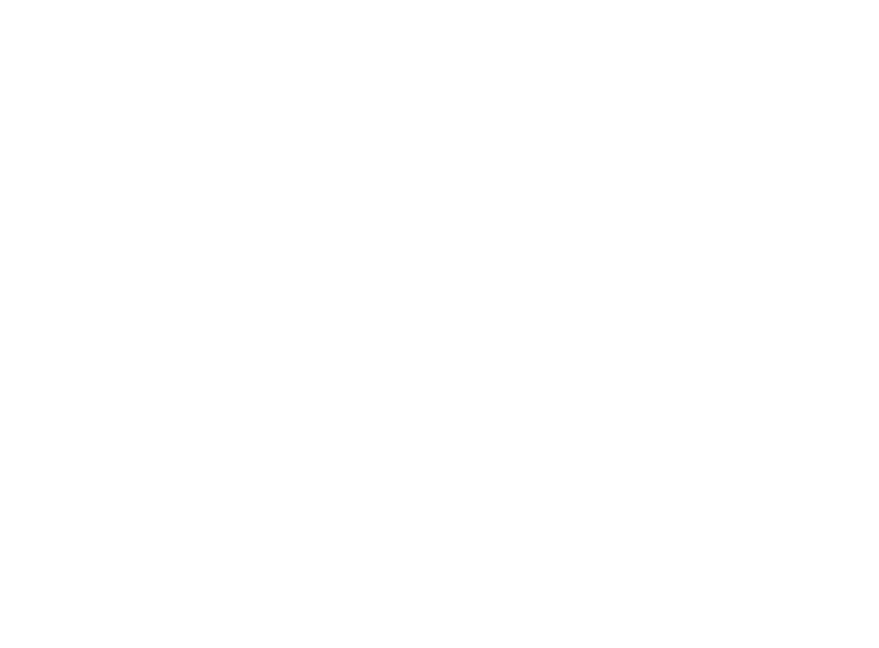
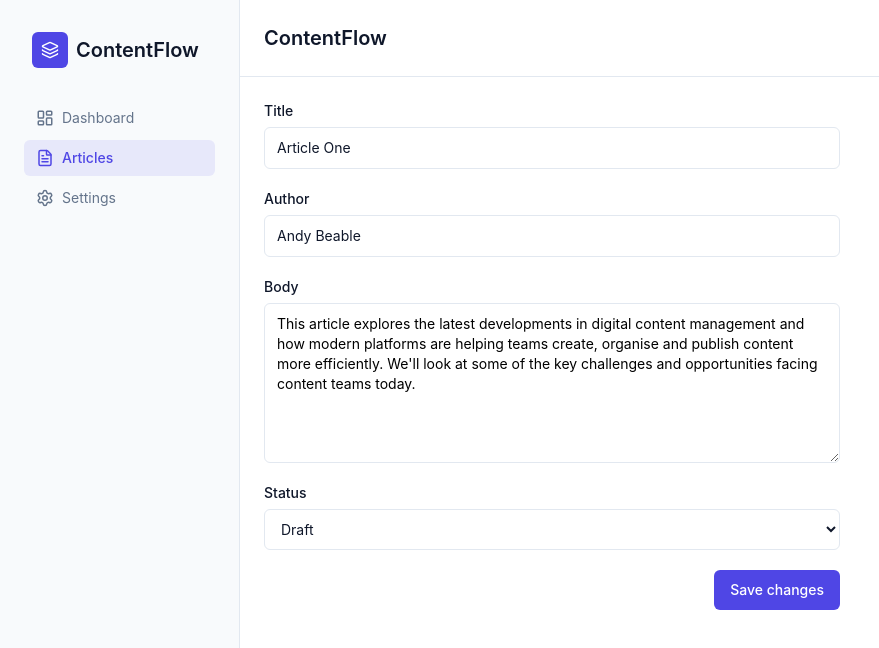
Before and after one commit to AndyBeable/contentflow, a React (Vite) app: page /articles/001/edit in a window 1280 px wide. Before the commit this address had no page. Shown: the top 648 px of the page, without its empty margins (0-879 px from the left). Built offline with nearby package versions, Linux system fonts and the light colour scheme.

Commit message:
feat: add article editing functionality

```diff
--- a/src/App.tsx
+++ b/src/App.tsx
@@ -1,6 +1,7 @@
 import { BrowserRouter, Routes, Route } from "react-router";
 import Layout from "./components/Layout/Layout";
 import ArticlesPage from "./pages/ArticlesPage/ArticlesPage";
+import EditArticleRoute from "./pages/EditArticlePage/EditArticleRoute";
 import DashboardPage from "./pages/DashboardPage/DashboardPage";
 import SettingsPage from "./pages/SettingsPage/SettingsPage";
 import NewArticlePage from "./pages/NewArticlePage/NewArticlePage";
@@ -15,8 +16,8 @@
           <Route path="articles" element={<ArticlesLayout />}>
             <Route index element={<ArticlesPage />} />
             <Route path="new" element={<NewArticlePage />} />
+            <Route path=":id/edit" element={<EditArticleRoute />} />
           </Route>
-          <Route path="articles/new" element={<NewArticlePage />} />
           <Route path="settings" element={<SettingsPage />} />
         </Route>
       </Routes>
--- a/src/components/ArticleCard/ArticleCard.tsx
+++ b/src/components/ArticleCard/ArticleCard.tsx
@@ -1,4 +1,5 @@
 import type { Article, Status } from "../../types/article";
+import { Link } from "react-router";
 
 type ArticleCardProps = {
   article: Article;
@@ -32,6 +33,14 @@
         <span>·</span>
         <p className="text-sm text-slate-500">{article.createdAt}</p>
       </div>
+      <div>
+        <Link
+          to={`${article.id}/edit`}
+          className="text-sm font-medium text-blue-600 hover:text-blue-800"
+        >
+          Edit
+        </Link>
+      </div>
     </article>
   );
 }
--- /dev/null
+++ b/src/pages/EditArticlePage/EditArticlePage.tsx
@@ -0,0 +1,174 @@
+import { useParams, useOutletContext, useNavigate } from "react-router";
+import { useState, type SubmitEvent } from "react";
+import type { Status } from "../../types/article";
+import type { ArticlesContextType } from "../../components/ArticlesLayout/ArticlesLayout";
+
+type ArticleFormData = {
+  title: string;
+  author: string;
+  body: string;
+  status: Status;
+};
+
+export default function EditArticlePage() {
+  const { id } = useParams();
+  const [error, setError] = useState("");
+  const { articlesList, setArticlesList } =
+    useOutletContext<ArticlesContextType>();
+  const navigate = useNavigate();
+
+  const matchedArticle = articlesList.find((article) => article.id === id);
+
+  const [formData, setFormData] = useState<ArticleFormData>({
+    title: matchedArticle?.title ?? "",
+    author: matchedArticle?.author ?? "",
+    body: matchedArticle?.body ?? "",
+    status: matchedArticle?.status ?? "draft",
+  });
+
+  function handleOnSave(event: SubmitEvent<HTMLFormElement>) {
+    event.preventDefault();
+
+    if (
+      formData.title.trim() === "" ||
+      formData.author.trim() === "" ||
+      formData.body.trim() === ""
+    ) {
+      setError("Please complete all required fields");
+      return;
+    }
+    setError("");
+
+    const updatedArticles = articlesList.map((article) => {
+      if (article.id !== id) {
+        return article;
+      } else {
+        const updatedArticle = {
+          ...article,
+          title: formData.title.trim(),
+          author: formData.author.trim(),
+          body: formData.body.trim(),
+          status: formData.status,
+        };
+        return updatedArticle;
+      }
+    });
+
+    setArticlesList(updatedArticles);
+    navigate("/articles");
+  }
+
+  return (
+    <>
+      {!matchedArticle ? (
+        <p>That article doesnt exist</p>
+      ) : (
+        <form
+          onSubmit={handleOnSave}
+          className="flex w-full max-w-xl flex-col gap-5"
+        >
+          <div className="flex flex-col gap-1.5">
+            <label htmlFor="title" className="text-sm font-medium text-heading">
+              Title
+            </label>
+
+            <input
+              id="title"
+              name="title"
+              type="text"
+              value={formData.title}
+              onChange={(event) =>
+                setFormData((prev) => ({
+                  ...prev,
+                  title: event.target.value,
+                }))
+              }
+              placeholder="Enter a title"
+              className="w-full rounded-md border border-border-subtle bg-surface px-3 py-2.5 text-sm text-heading outline-none transition-colors placeholder:text-muted focus:border-primary focus:ring-2 focus:ring-primary/10"
+            />
+          </div>
+          <div className="flex flex-col gap-1.5">
+            <label
+              htmlFor="author"
+              className="text-sm font-medium text-heading"
+            >
+              Author
+            </label>
+
+            <input
+              id="author"
+              name="author"
+              type="text"
+              value={formData.author}
+              onChange={(event) =>
+                setFormData((prev) => ({
+                  ...prev,
+                  author: event.target.value,
+                }))
+              }
+              placeholder="Enter an author"
+              className="w-full rounded-md border border-border-subtle bg-surface px-3 py-2.5 text-sm text-heading outline-none transition-colors placeholder:text-muted focus:border-primary focus:ring-2 focus:ring-primary/10"
+            />
+          </div>
+          <div className="flex flex-col gap-1.5">
+            <label htmlFor="body" className="text-sm font-medium text-heading">
+              Body
+            </label>
+
+            <textarea
+              id="body"
+              name="body"
+              value={formData.body}
+              placeholder="Write your article content..."
+              onChange={(event) =>
+                setFormData((prev) => ({
+                  ...prev,
+                  body: event.target.value,
+                }))
+              }
+              className="w-full px-3 py-2.5 min-h-40 text-sm outline-none rounded-md border-border-subtle border focus:border-primary focus:ring-2 focus:ring-primary/10 resize-y"
+            />
+          </div>
+          <div className="flex flex-col gap-1.5">
+            <label
+              htmlFor="status"
+              className="text-sm font-medium text-heading"
+            >
+              Status
+            </label>
+
+            <select
+              id="status"
+              name="status"
+              value={formData.status}
+              onChange={(event) =>
+                setFormData((prev) => ({
+                  ...prev,
+                  status: event.target.value as Status,
+                }))
+              }
+              className="w-full rounded-md border border-border-subtle bg-surface px-3 py-2.5 text-sm text-heading outline-none focus:border-primary focus:ring-2 focus:ring-primary/10"
+            >
+              <option value="published">Published</option>
+              <option value="draft">Draft</option>
+              <option value="archived">Archived</option>
+            </select>
+          </div>
+
+          {error.length > 0 && (
+            <p className="text-sm text-red-600" role="alert">
+              {error}
+            </p>
+          )}
+
+          <button
+            type="submit"
+            className="self-end cursor-pointer rounded-md bg-primary px-4 py-2.5 text-sm font-medium text-white transition-colors hover:bg-primary-hover"
+          >
+            Save changes
+          </button>
+        </form>
+      )}
+    </>
+  );
+}
--- /dev/null
+++ b/src/pages/EditArticlePage/EditArticleRoute.tsx
@@ -0,0 +1,8 @@
+import { useParams } from "react-router";
+import EditArticlePage from "./EditArticlePage";
+
+export default function EditArticleRoute() {
+  const { id } = useParams();
+
+  return <EditArticlePage key={id} />;
+}
--- a/src/pages/NewArticlePage/NewArticlePage.tsx
+++ b/src/pages/NewArticlePage/NewArticlePage.tsx
@@ -123,7 +123,7 @@
                 body: event.target.value,
               }))
             }
-            className="w-full px-3 py-2.5 min-h-40 text-sm outline-none rounded-md border-border-subtle border focus:border-primary ocus:ring-2 focus:ring-primary/10 resize-y"
+            className="w-full px-3 py-2.5 min-h-40 text-sm outline-none rounded-md border-border-subtle border focus:border-primary focus:ring-2 focus:ring-primary/10 resize-y"
           />
         </div>
         <div className="flex flex-col gap-1.5">
```
